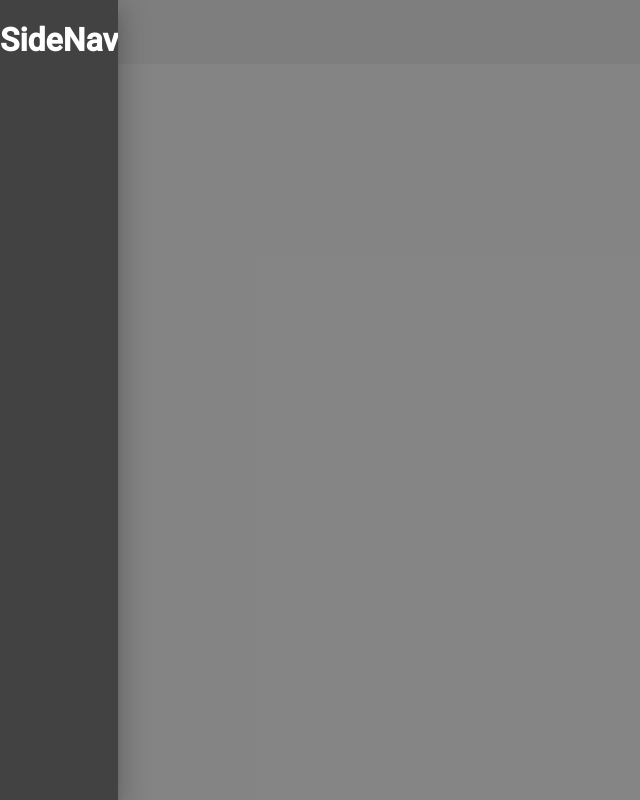
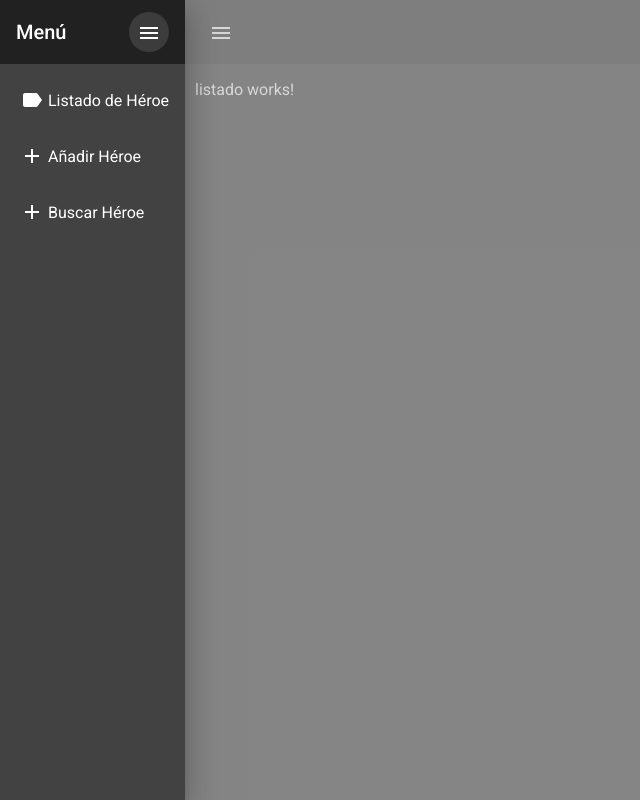
Before and after one commit to davidvalencia7/heroes-app, an Angular app: page /heroes/listado in a window 1280 px wide. Both pictures are taken after a click on the button "menu". Shown: the whole page, without its empty margins (0-640 px from the left). Built offline with nearby package versions, Linux system fonts and the light colour scheme.

Commit message:
186. Material NavList

```diff
--- a/src/app/heroes/pages/home/home.component.html
+++ b/src/app/heroes/pages/home/home.component.html
@@ -1,7 +1,37 @@
 
 <mat-sidenav-container fullscreen>
-    <mat-sidenav #sidenav>
-        <h1>SideNav</h1>
+    <mat-sidenav #sidenav mode="push">
+        <mat-toolbar>
+            <span>Menú</span>
+            <span class="spacer"></span>
+            <button mat-icon-button
+                (click)="sidenav.toggle()">
+                <mat-icon>menu</mat-icon>
+            </button>
+        </mat-toolbar>
+
+        <mat-nav-list>
+            <a routerLink="./listado"
+                mat-list-item
+                (click)="sidenav.toggle()">
+                <mat-icon mat-list-icon>label</mat-icon>
+                <span>Listado de Héroe</span>
+            </a>
+            <a routerLink="./agregar"
+                mat-list-item
+                (click)="sidenav.toggle()">
+                <mat-icon mat-list-icon>add</mat-icon>
+                <span>Añadir Héroe</span>
+            </a>
+            <a routerLink="./buscar"
+                mat-list-item
+                (click)="sidenav.toggle()">
+                <mat-icon mat-list-icon>add</mat-icon>
+                <span>Buscar Héroe</span>
+            </a>
+
+        </mat-nav-list>
+
     </mat-sidenav>
 
     <mat-toolbar>
@@ -9,5 +39,15 @@
         (click)="sidenav.toggle()">
             <mat-icon>menu</mat-icon>
         </button>
+
+        <span class="spacer"></span>
+        <button mat-button>
+            Logout
+        </button>
     </mat-toolbar>
+
+    <div class="container">
+        <router-outlet></router-outlet>
+    </div>
+
 </mat-sidenav-container>
--- a/src/app/heroes/pages/home/home.component.ts
+++ b/src/app/heroes/pages/home/home.component.ts
@@ -4,6 +4,11 @@
   selector: 'app-home',
   templateUrl: './home.component.html',
   styles: [
+    `
+     .container {
+       margin : 10px;
+     }
+    `
   ]
 })
 export class HomeComponent implements OnInit {
--- a/src/app/material/material.module.ts
+++ b/src/app/material/material.module.ts
@@ -2,6 +2,7 @@
 
 import {MatButtonModule} from '@angular/material/button';
 import {MatIconModule} from '@angular/material/icon';
+import {MatListModule} from '@angular/material/list';
 import {MatSidenavModule} from '@angular/material/sidenav';
 import {MatToolbarModule} from '@angular/material/toolbar';
 
@@ -11,6 +12,7 @@
   exports : [
     MatButtonModule,
     MatIconModule,
+    MatListModule,
     MatSidenavModule,
     MatToolbarModule,
   ],
--- a/src/styles.css
+++ b/src/styles.css
@@ -4,3 +4,7 @@
 @import '~@angular/material/prebuilt-themes/pink-bluegrey.css';
 html, body { height: 100%; }
 body { margin: 0; font-family: Roboto, "Helvetica Neue", sans-serif; }
+
+.spacer {
+    flex: 1 1 auto;
+}
```
